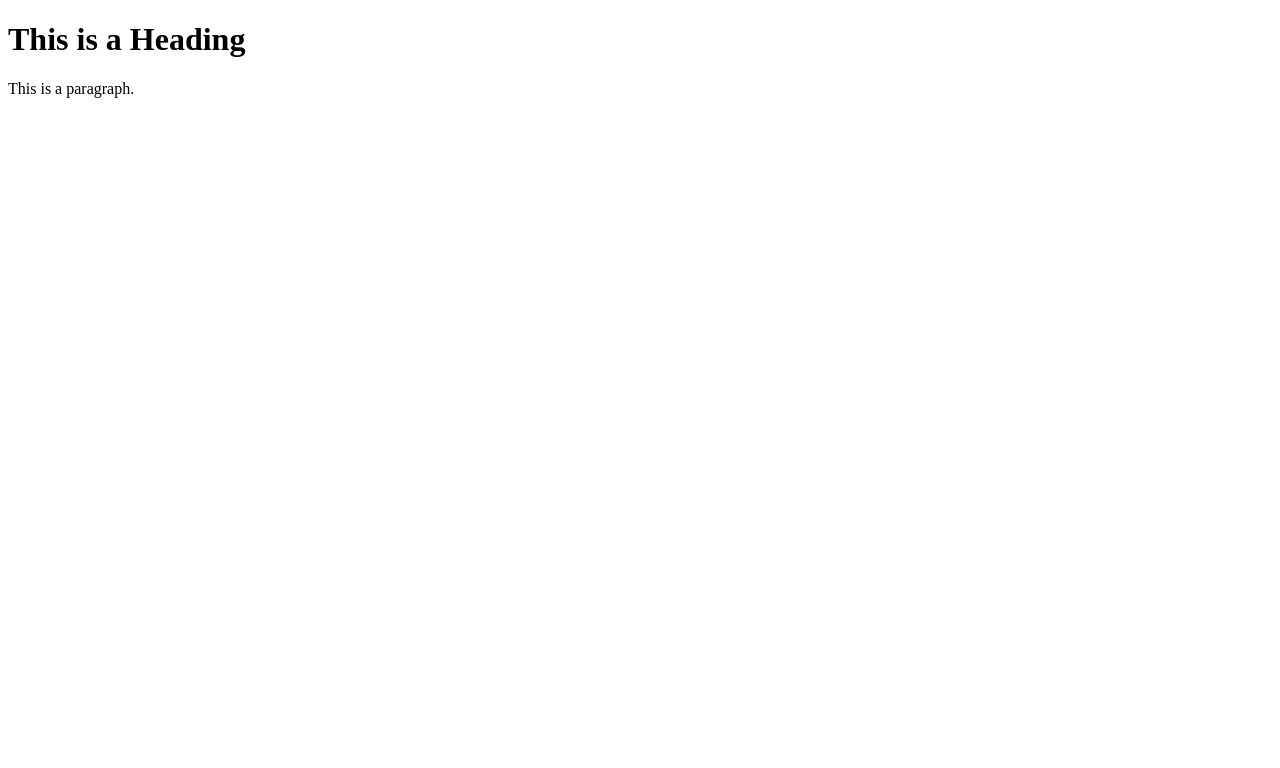
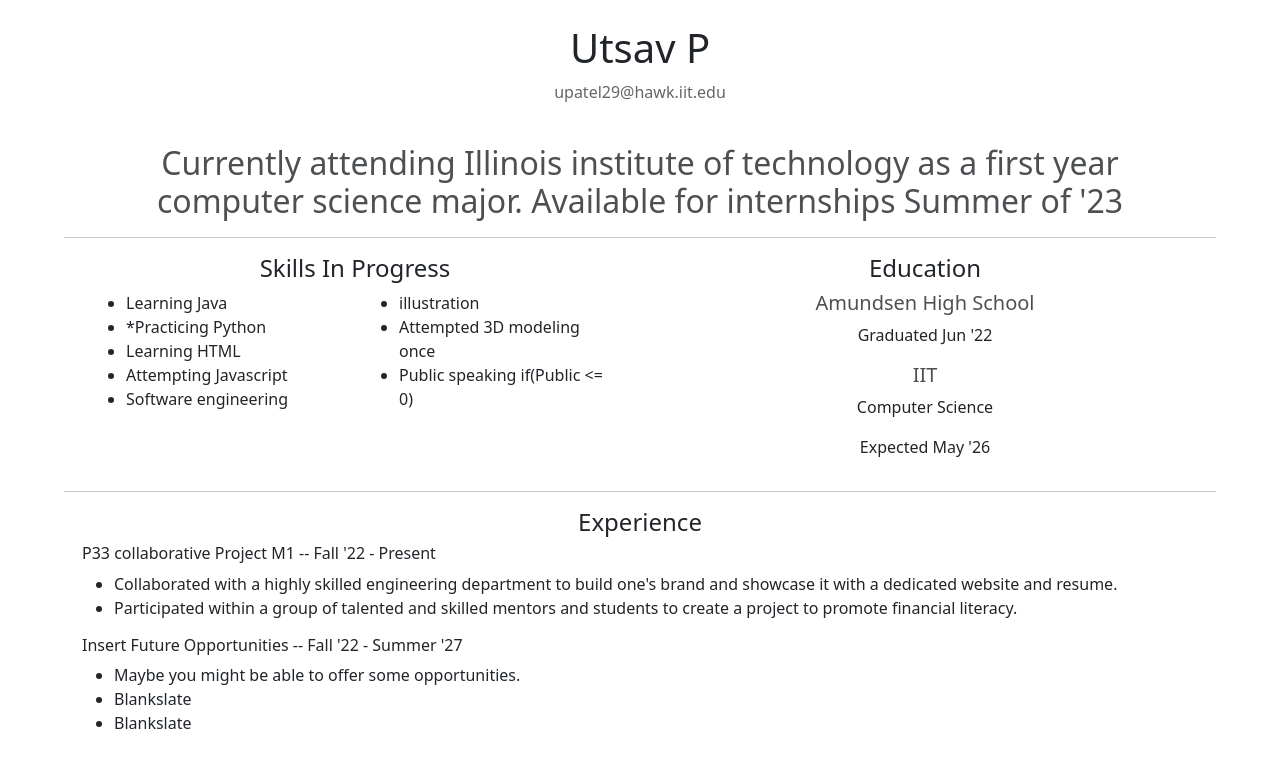
Before and after one commit to NoSideOfLife/Resume, a plain HTML site: page index.html in a window 1280 px wide. Drawn offline with nearby package versions, Linux system fonts and the light colour scheme.

Commit message:
Update index.html

```diff
--- a/index.html
+++ b/index.html
@@ -1,12 +1,83 @@
 <!DOCTYPE html>
-<html>
+<html lang="en">
 <head>
-<title>Page Title</title>
+    <meta charset="UTF-8">
+    <meta name="viewport" content="width=device-width, initial-scale=1">
+    <title>Utsav.P</title>
+
+    <link href="https://cdn.jsdelivr.net/npm/bootstrap@5.2.1/dist/css/bootstrap.min.css" rel="stylesheet" integrity="sha384-iYQeCzEYFbKjA/T2uDLTpkwGzCiq6soy8tYaI1GyVh/UjpbCx/TYkiZhlZB6+fzT" crossorigin="anonymous">
+    <link rel="stylesheet" href="stylesheet.css">
 </head>
 <body>
+    <div class="container text-center">
+        </br>
+        <h1>Utsav P</h1>
+        <p style="opacity: .7;">upatel29@hawk.iit.edu</p>
+        </br>
+        <h2 class="block-header" style="opacity: .8;">
+           Currently attending Illinois institute of technology as a first year computer science major. Available for internships Summer of '23
+        </h2>
+    </div>
+    <hr style="margin-left: 5%;margin-right: 5%"/>
+    <div class="container ">
+        <div class="row">
+            <div class="col-sm">
+                <h4 class="text-center">Skills In Progress</h4>
+                <div class="container">
+                    <div class="row">
+                        <div class="col-sm">
+                            <ul >
+                                <li>Learning Java</li>
+                                <li>*Practicing Python</li>
+                                <li>Learning HTML</li>
+                                <li>Attempting Javascript</li>
+                                <li>Software engineering</li>
+                            </ul>
+                        </div>
+                        <div class="col-sm">
+                            <ul >
+                                <li>illustration</li>
+                                <li>Attempted 3D modeling once</li>
 
-<h1>This is a Heading</h1>
-<p>This is a paragraph.</p>
+                                <li>Public speaking if(Public <= 0)</li>
+
+                            </ul>
+                        </div>
+                    </div>
+                </div>
+            </div>
+            <div class="col-sm text-center">
+                <h4>Education</h4>
+                <h5 style="opacity: .8;">Amundsen High School</h5>
+                <p>Graduated Jun '22</p>
+
+                <h5 style="opacity: .8;">IIT</h5>
+                <p>Computer Science</p>
+                <p>Expected May '26</p>
+            </div>
+        </div>
+    </div>
+
+    <hr style="margin-left: 5%;margin-right: 5%"/>
+    <div class="container">
+        <h4 class="text-center">Experience</h4>
+        <h6>P33 collaborative Project M1  -- Fall '22 - Present</h6>
+        <ul>
+            <li>Collaborated with a highly skilled engineering department to build one's brand and showcase it with a dedicated website and resume.</li>
+            <li>Participated within a group of talented and skilled mentors and students to create a project to promote financial literacy.</li>
+
+        </ul>
+
+        <h6>Insert Future Opportunities -- Fall '22 - Summer '27</h6>
+        <ul>
+            <li>Maybe you might be able to offer some opportunities. </li>
+            <li>Blankslate</li>
+            <li>Blankslate</li>
+        </ul>
+
+
+        </ul>
+    </div>
 
 </body>
 </html>
```
